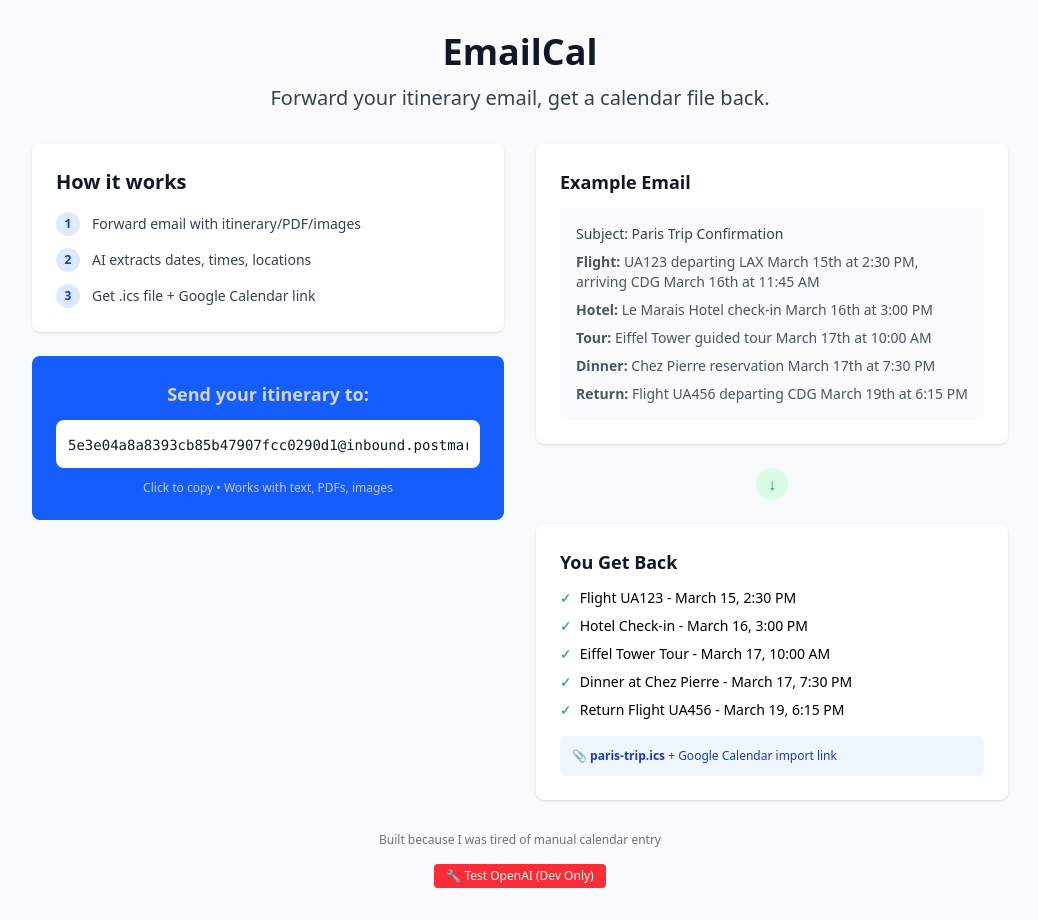
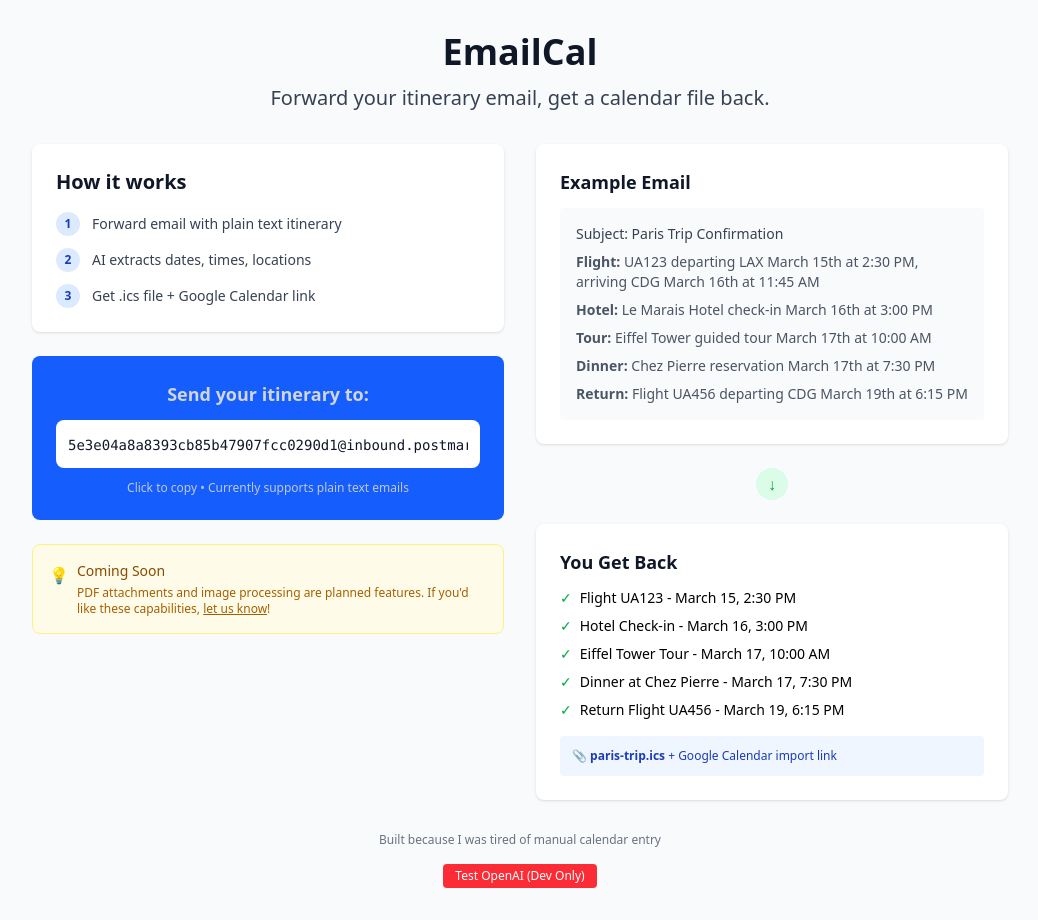
Before and after one commit to hkuwana/emailToICS, a SvelteKit app: page / in a window 1280 px wide. Shown: the whole page, without its empty margins (120-1158 px from the left). Built offline with nearby package versions, Linux system fonts and the light colour scheme.

Commit message:
Updating the landing page

```diff
--- a/src/routes/+page.svelte
+++ b/src/routes/+page.svelte
@@ -1,4 +1,4 @@
-<script lang="ts	">
+<script lang="ts">
 	import { dev } from '$app/environment';
 
 	const emailAddress = '5e3e04a8a8393cb85b47907fcc0290d1@inbound.postmarkapp.com';
@@ -41,7 +41,7 @@
 								class="flex h-6 w-6 items-center justify-center rounded-full bg-blue-100 text-xs font-semibold text-blue-800"
 								>1</span
 							>
-							<span class="text-sm text-gray-700">Forward email with itinerary/PDF/images</span>
+							<span class="text-sm text-gray-700">Forward email with plain text itinerary</span>
 						</div>
 						<div class="flex items-center space-x-3">
 							<span
@@ -72,7 +72,21 @@
 							class="w-full cursor-pointer border-none bg-transparent text-center font-mono text-sm text-gray-900 outline-none focus:outline-none"
 						/>
 					</div>
-					<p class="text-xs opacity-90">Click to copy • Works with text, PDFs, images</p>
+					<p class="text-xs opacity-90">Click to copy • Currently supports plain text emails</p>
+				</div>
+
+				<!-- Future Features Notice -->
+				<div class="rounded-lg bg-yellow-50 p-4 border border-yellow-200">
+					<div class="flex items-start space-x-2">
+						<span class="text-yellow-600 mt-0.5">💡</span>
+						<div>
+							<h3 class="text-sm font-medium text-yellow-800">Coming Soon</h3>
+							<p class="text-xs text-yellow-700 mt-1">
+								PDF attachments and image processing are planned features. If you'd like these capabilities,
+								<a href="mailto:feedback@emailcal.com" class="underline hover:no-underline">let us know</a>!
+							</p>
+						</div>
+					</div>
 				</div>
 			</div>
 
@@ -145,7 +159,7 @@
 						href="/test-openai"
 						class="inline-block rounded bg-red-500 px-3 py-1 text-xs text-white hover:bg-red-600"
 					>
-						🔧 Test OpenAI (Dev Only)
+						Test OpenAI (Dev Only)
 					</a>
 				</div>
 			{/if}
```
